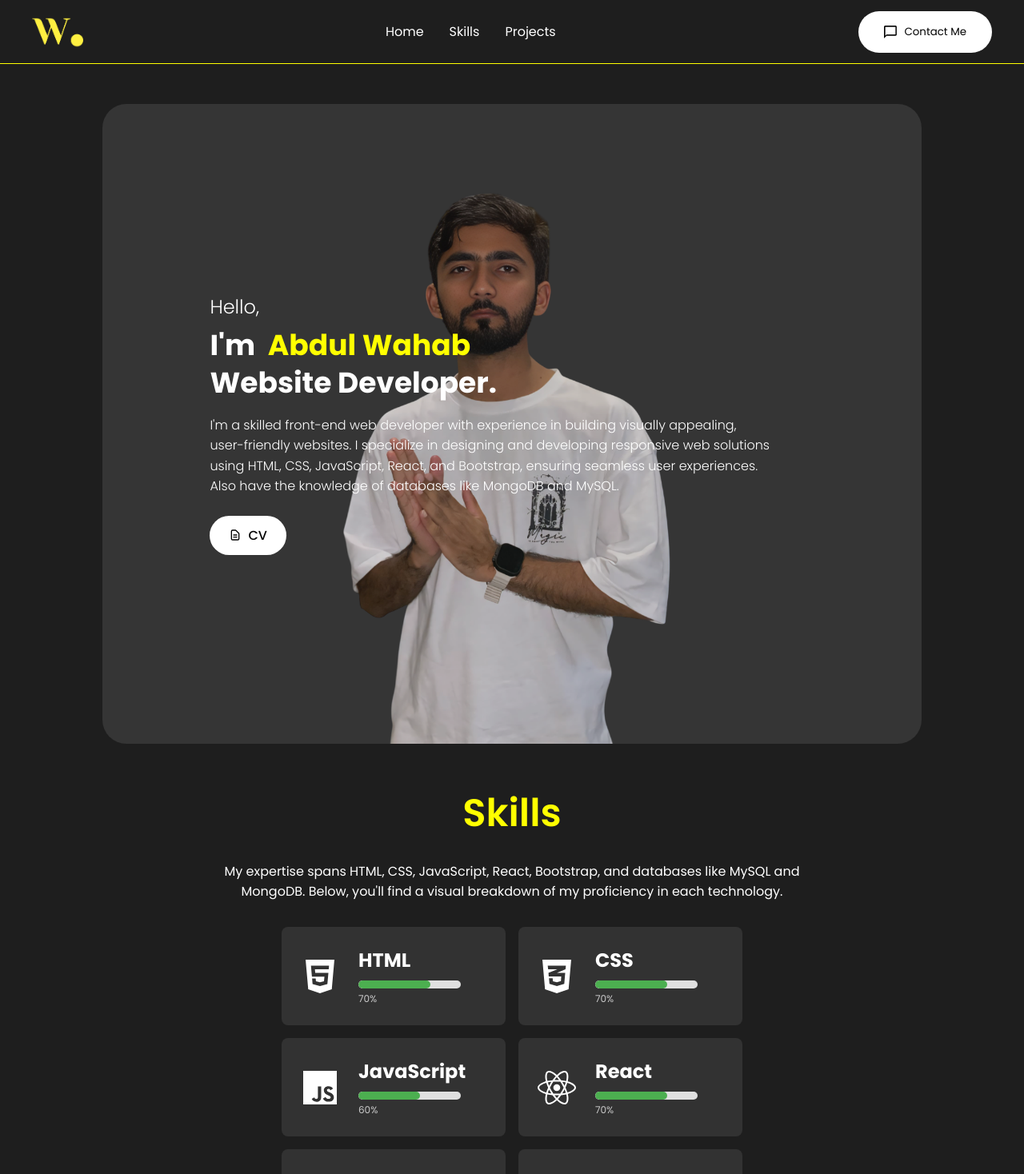
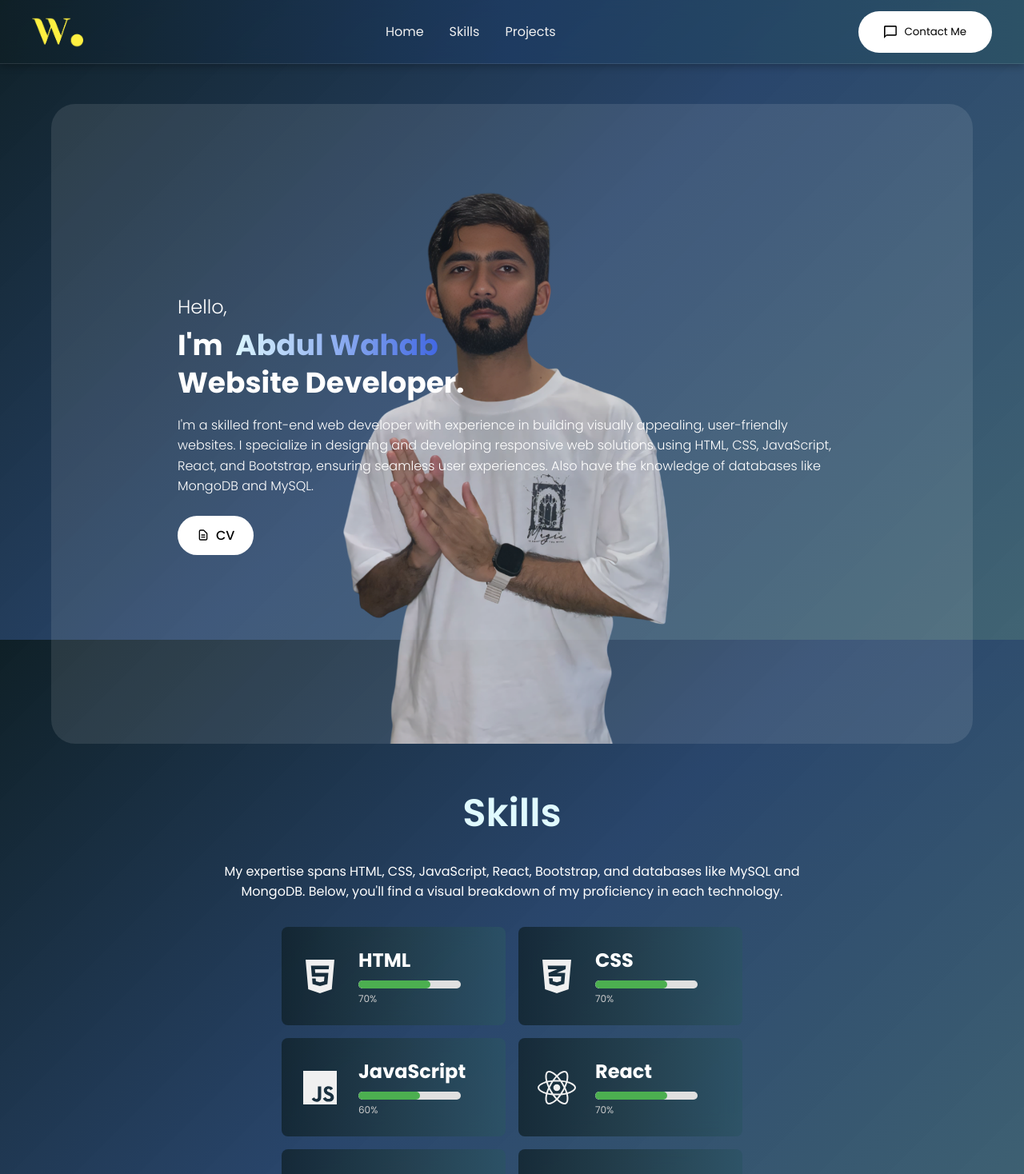
Before and after one commit to imabwahab/portfolio, a React (Vite) app: page / in a window 1280 px wide. Shown: the top 1468 px of the page at 80% size. Built offline with nearby package versions, Linux system fonts and the light colour scheme.

Commit message:
changed the entire theme of the portfolio.

```diff
--- a/src/App.jsx
+++ b/src/App.jsx
@@ -15,8 +15,8 @@ function App() {
         <Skills />
         <Project />
         <Contact />
-        <Footer />
       </div>
+      <Footer />
     </>
 
   )
--- a/src/components/Contact/contact.css
+++ b/src/components/Contact/contact.css
@@ -12,7 +12,7 @@
 .contactPageTitle {
     font-size: 3rem;
     margin-bottom: 1rem;
-    color: yellow;
+    color: #e0faff;
 }
 
 .contactDesc {
@@ -40,19 +40,58 @@
     max-width: 40rem;
     margin: 0.5rem;
     padding: 0.5rem 1rem;
-    color: white;
-    border: none;
     border-radius: 0.5rem;
-    background: rgb(40, 40, 40);
+    background: rgba(255, 255, 255, 0.05);
+    border: 1px solid rgba(0, 224, 255, 0.4);
+    color: #ffffff;
+    transition: all 0.3s ease;
+    backdrop-filter: blur(6px);
+    -webkit-backdrop-filter: blur(6px);
+}
+
+.name::placeholder,
+.email::placeholder,
+.msg::placeholder {
+    color: rgba(255, 255, 255, 0.4);
+}
+
+.name:focus,
+.email:focus,
+.msg:focus {
+    outline: none;
+    border-color: #00e0ff;
+    /* vibrant accent when focused */
+    background: rgba(255, 255, 255, 0.08);
 }
 
 .submitBtn {
-    background: white;
+    background: #00e0ff;
+    /* primary accent */
+    color: #0f2027;
+    /* dark blue for contrast text */
     border: none;
     border-radius: 0.5rem;
     margin: 2rem;
     padding: 0.75rem 3.5rem;
+    font-size: 1rem;
+    font-weight: 600;
+    cursor: pointer;
+    transition: all 0.3s ease;
+    box-shadow: 0 4px 15px rgba(0, 224, 255, 0.3);
 }
+
+.submitBtn:hover {
+    background: #00c3e3;
+    /* slightly deeper shade for hover */
+    box-shadow: 0 6px 20px rgba(0, 224, 255, 0.5);
+    transform: translateY(-2px);
+}
+
+.submitBtn:active {
+    background: #00a7cc;
+    transform: scale(0.98);
+}
+
 
 .links {
     display: flex;
@@ -69,10 +108,11 @@
     color: rgb(250, 250, 232);
 }
 
-.twitter{
+.twitter {
     padding: 4px;
     border-radius: 10px;
 }
+
 .in-icon {
     color: #ffffff;
     background-color: #0077B5;
@@ -81,11 +121,11 @@
 
 }
 
-.facebook{
-     background-color: #1877F2;
-  color: white;
-  padding: 8px;
-  border-radius: 10px;
+.facebook {
+    background-color: #1877F2;
+    color: white;
+    padding: 8px;
+    border-radius: 10px;
 }
 
 .instagram {
--- a/src/components/Footer/Footer.jsx
+++ b/src/components/Footer/Footer.jsx
@@ -4,7 +4,8 @@ import './footer.css';
 const Footer = () => {
     return (
         <footer className='footer'>
-            Copyright &#169; 2025 Abdul Wahab. All right reserved.
+            <p> Copyright &#169; 2025 Abdul Wahab. All right reserved.</p>
+
         </footer>
     );
 }
--- a/src/components/Footer/footer.css
+++ b/src/components/Footer/footer.css
@@ -1,10 +1,23 @@
 .footer {
-    height: 4rem;
-    background-color: rgb(30, 30, 30);
-    border-top: 1px solid yellow;
-    display: flex;
-    align-items: center;
-    justify-content: center;
-    font-weight: 300;
-    font-size: small;
+  background: linear-gradient(
+    to right,
+    rgba(15, 32, 39, 0.8),
+    rgba(30, 60, 100, 0.8),
+    rgba(44, 83, 100, 0.8)
+  );
+  backdrop-filter: blur(10px);
+  -webkit-backdrop-filter: blur(10px);
+  color: #f0f0f0;
+  display: flex;
+  align-items: center;
+  justify-content: center;
+  flex-direction: column;
+  width: 100%;
+  padding: 2rem 1.5rem;
+  font-weight: 300;
+  font-size: 0.95rem;
+  text-align: center;
+  border-top: 1px solid rgba(255, 255, 255, 0.1);
+  box-shadow: 0 -4px 12px rgba(0, 0, 0, 0.3);
+  z-index: 2;
 }
--- a/src/components/Intro/Intro.css
+++ b/src/components/Intro/Intro.css
@@ -7,8 +7,7 @@
   position: relative;
   margin-top: 50px;
   padding: 0 10%;
-  box-sizing: border-box;
-  width: 100%; /* make sure it's 100% */
+  width: 100%;
 }
 
 
@@ -33,6 +32,7 @@
 }
 
 .introContent {
+  background-color: rgba(255, 255, 255, 0);
   max-width: 900px;
   width: 100%;
   padding: 2rem;
@@ -43,6 +43,7 @@
   flex-direction: column;
   justify-content: center;
   text-align: left;
+
 }
 
 .hello {
@@ -52,8 +53,13 @@
 }
 
 .IntroName {
-  color: yellow;
+  background: linear-gradient(90deg,#e0faff, #4167e2);
+  -webkit-background-clip: text;
+  -webkit-text-fill-color: transparent;
+  background-clip: text;
+  color: transparent; /* fallback */
   margin-left: 0.5rem;
+  font-weight: 700; /* optional, for emphasis */
 }
 
 .introText {
@@ -99,6 +105,7 @@
   .introContent {
     padding: 1.5rem;
     font-size: 1.5rem;
+    border: none;
   }
 
   .introText {
--- a/src/components/Intro/Intro.jsx
+++ b/src/components/Intro/Intro.jsx
@@ -19,7 +19,7 @@ function Intro() {
           <br />
           Website Developer.
         </span>
-        <p className="introPara">I'm a skilled front-end web developer with experience in building visually appealing,<br /> user-friendly websites. I specialize in designing and developing responsive web solutions <br />using HTML, CSS, JavaScript, React, and Bootstrap, ensuring seamless user experiences.<br />Also have the knowledge of databases like MongoDB and MySQL.
+        <p className="introPara">I'm a skilled front-end web developer with experience in building visually appealing, user-friendly websites. I specialize in designing and developing responsive web solutions using HTML, CSS, JavaScript, React, and Bootstrap, ensuring seamless user experiences. Also have the knowledge of databases like MongoDB and MySQL.
 
         </p>
 
--- a/src/components/Navbar/Navbar.css
+++ b/src/components/Navbar/Navbar.css
@@ -11,8 +11,19 @@
   left: 0;
   right: 0;
   z-index: 3;
-  background-color: rgba(30, 30, 30);
-  border-bottom: 1px solid yellow;
+
+  background: linear-gradient(
+    to right,
+    rgba(15, 32, 39, 0.8),
+    rgba(30, 60, 100, 0.8),
+    rgba(44, 83, 100, 0.8)
+  );
+  backdrop-filter: blur(10px);
+  -webkit-backdrop-filter: blur(10px);
+  color: #f0f0f0;
+  border-bottom: 1px solid rgba(255, 255, 255, 0.1);
+  box-shadow: 0 2px 10px rgba(0, 0, 0, 0.3);
+
 }
 
 .logo {
@@ -28,7 +39,7 @@
 }
 
 .desktopMenuItem:hover {
-  color: yellow;
+  color: #e0faff;
   padding-bottom: 0.5rem;
   border-bottom: 3px solid;
 }
@@ -43,6 +54,7 @@
   padding: 1rem 2rem;
   border-radius: 2rem;
   transition: 0.3s;
+  cursor: pointer;
 }
 
 
@@ -55,13 +67,10 @@
 }
 
 .active {
-  color: yellow;
+  color: #e0faff;
   padding-bottom: 0.3rem;
   border-bottom: 3px solid;
 }
-
-
-
 
 
 .mobMenu {
--- a/src/components/Projects/Project.css
+++ b/src/components/Projects/Project.css
@@ -13,7 +13,7 @@
 .worksTitle {
   margin: 1rem 0;
   font-size: 3rem;
-  color: yellow;
+  color: #e0faff;
 }
 
 .worksDesc {
--- a/src/components/Skills/Skills.css
+++ b/src/components/Skills/Skills.css
@@ -17,7 +17,7 @@
   padding-top: 3rem;
   margin-bottom: 1.5rem;
   text-align: center;
-  color: yellow;
+  color: #e0faff;
 }
 
 .skillDesc {
@@ -44,12 +44,21 @@
 .skillBox {
   display: flex;
   align-items: center;
-  flex: 1 1 calc(45% - 1rem); /* two per row */
+  flex: 1 1 calc(45% - 1rem);
+  /* two per row */
   min-width: 260px;
   max-width: 280px;
   padding: 1.5rem;
   border-radius: 0.5rem;
-  background: rgb(50, 50, 50);
+  background: linear-gradient(to right,
+      rgba(15, 32, 39, 0.75),
+      rgba(32, 58, 67, 0.75),
+      rgba(44, 83, 100, 0.75));
+  backdrop-filter: blur(12px);
+  -webkit-backdrop-filter: blur(12px);
+  /* for Safari support */
+  color: #f0f0f0;
+
   box-sizing: border-box;
 }
 
@@ -67,13 +76,14 @@
   justify-content: center;
 }
 
-.skillBarText h2{
+.skillBarText h2 {
   color: #ffffff;
 }
 
 
 .progressBar {
-  width: 80%; /* Makes it fully adapt to its parent */
+  width: 80%;
+  /* Makes it fully adapt to its parent */
   background-color: #e0e0e0;
   border-radius: 5px;
   height: 10px;
@@ -120,13 +130,15 @@
 /* Media Queries */
 @media screen and (max-width: 920px) {
   .skillBox {
-    flex: 1 1 100%; /* full width on small screens */
+    flex: 1 1 100%;
+    /* full width on small screens */
   }
 
-   .progressBar {
+  .progressBar {
     width: 100px;
     height: 8px;
   }
+
   .percentage {
     font-size: 3vw;
   }
--- a/src/style.css
+++ b/src/style.css
@@ -1,7 +1,7 @@
 @import url('https://fonts.googleapis.com/css2?family=Poppins:ital,wght@0,100;0,200;0,300;0,400;0,500;0,600;0,700;0,800;0,900;1,100;1,200;1,300;1,400;1,500;1,600;1,700;1,800;1,900&display=swap');
 
 
-*{
+* {
   margin: 0;
   padding: 0;
   box-sizing: border-box;
@@ -10,14 +10,36 @@
   font-family: "Poppins", sans-serif;
 }
 
-body{
-  background-color: rgb(30, 30, 30);
+body {
+  background: linear-gradient(135deg,
+      rgba(15, 32, 39, 1),
+      rgba(30, 60, 100, 0.95),
+      rgba(44, 83, 100, 0.9));
+  background-size: 400% 400%;
+  animation: gradientShift 15s ease infinite;
   color: white;
   overflow: hidden;
   overflow-y: scroll;
+  background-attachment: fixed;
 }
 
-.App{
+@keyframes gradientShift {
+  0% {
+    background-position: 0% 50%;
+  }
+
+  50% {
+    background-position: 100% 50%;
+  }
+
+  100% {
+    background-position: 0% 50%;
+  }
+}
+
+
+
+.App {
   margin: auto;
-  width: 80%;
+  width: 90%;
 }
```
